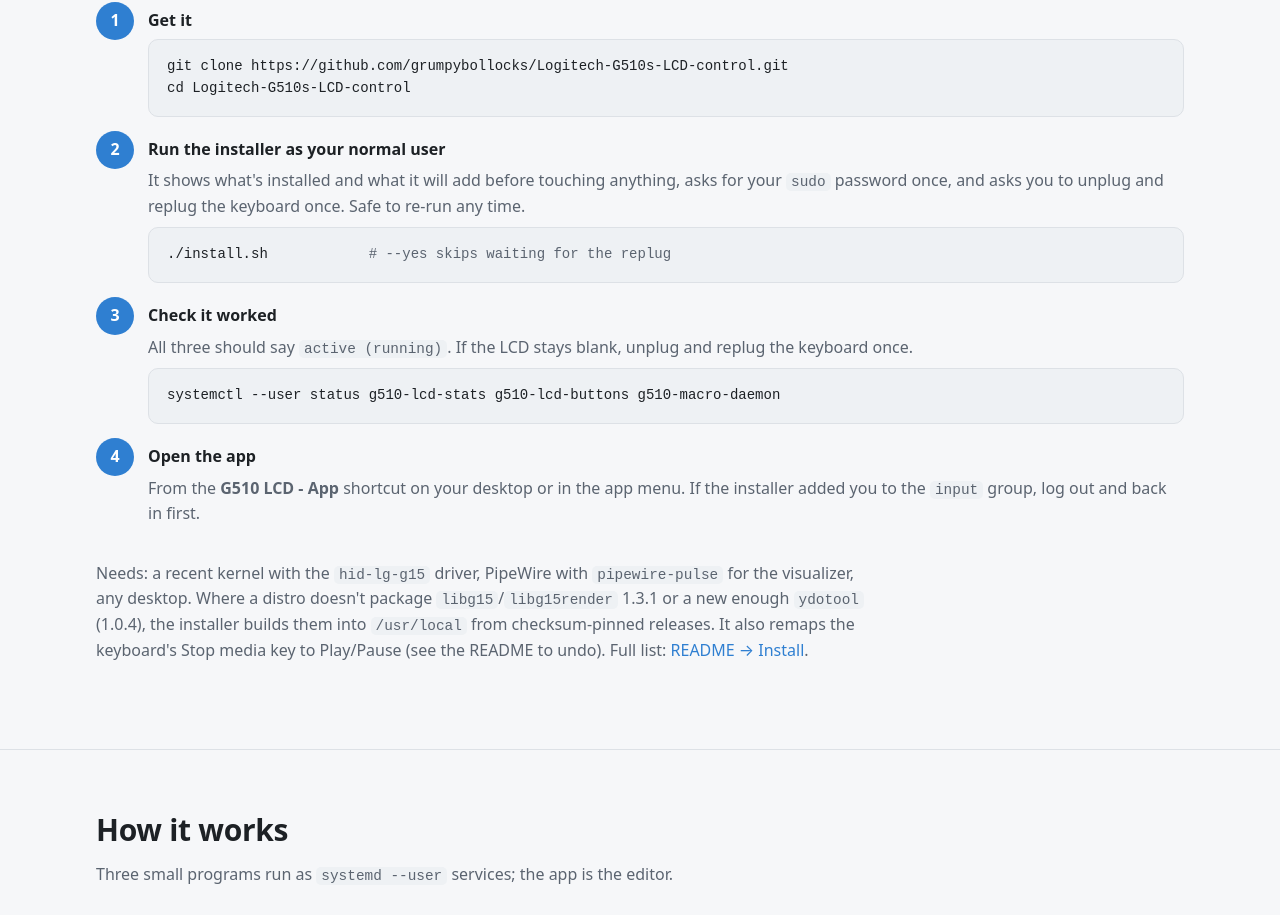
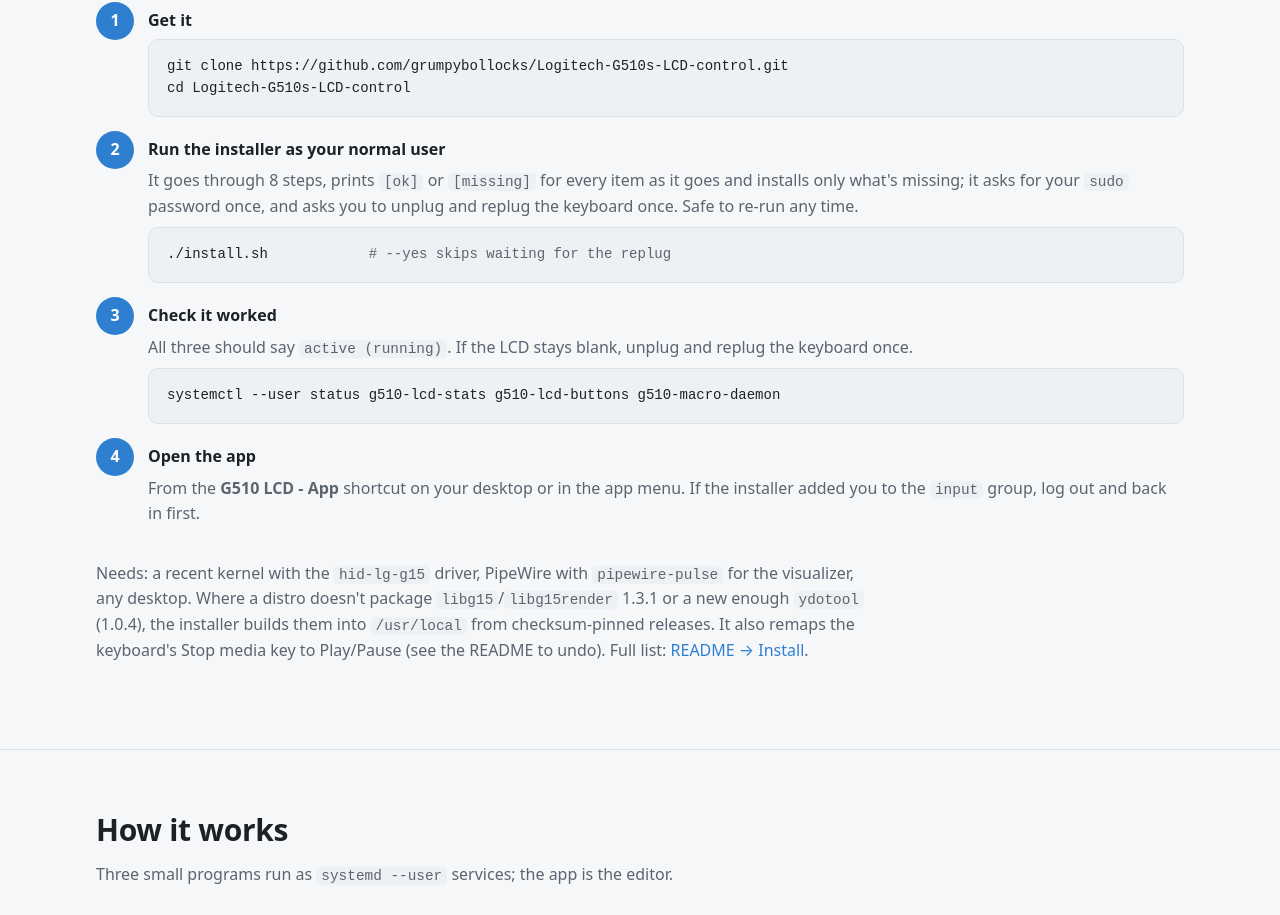
Before and after one commit to grumpybollocks/Logitech-G510s-LCD-control, a plain HTML site: page docs/index.html in a window 1280 px wide. Shown: the part 6393-7308 px from the top of the page. Drawn offline with Linux system fonts and the light colour scheme.

Commit message:
Landing page: installer description matches install.sh (8 steps, [ok]/[missing] as it goes); platform badge without the untested Debian
Co-Authored-By: Claude Opus 5.5 <noreply@anthropic.com>

```diff
--- a/docs/index.html
+++ b/docs/index.html
@@ -281,7 +281,7 @@ cd Logitech-G510s-LCD-control</pre>
     </div></div>
     <div class="step"><div>
       <h4>Run the installer as your normal user</h4>
-      <p>It shows what's installed and what it will add before touching anything, asks for your <code>sudo</code> password once,
+      <p>It goes through 8 steps, prints <code>[ok]</code> or <code>[missing]</code> for every item as it goes and installs only what's missing; it asks for your <code>sudo</code> password once,
         and asks you to unplug and replug the keyboard once. Safe to re-run any time.</p>
       <pre>./install.sh            <span class="c"># --yes skips waiting for the replug</span></pre>
     </div></div>
```
Also changed, not shown: 1 other file.
